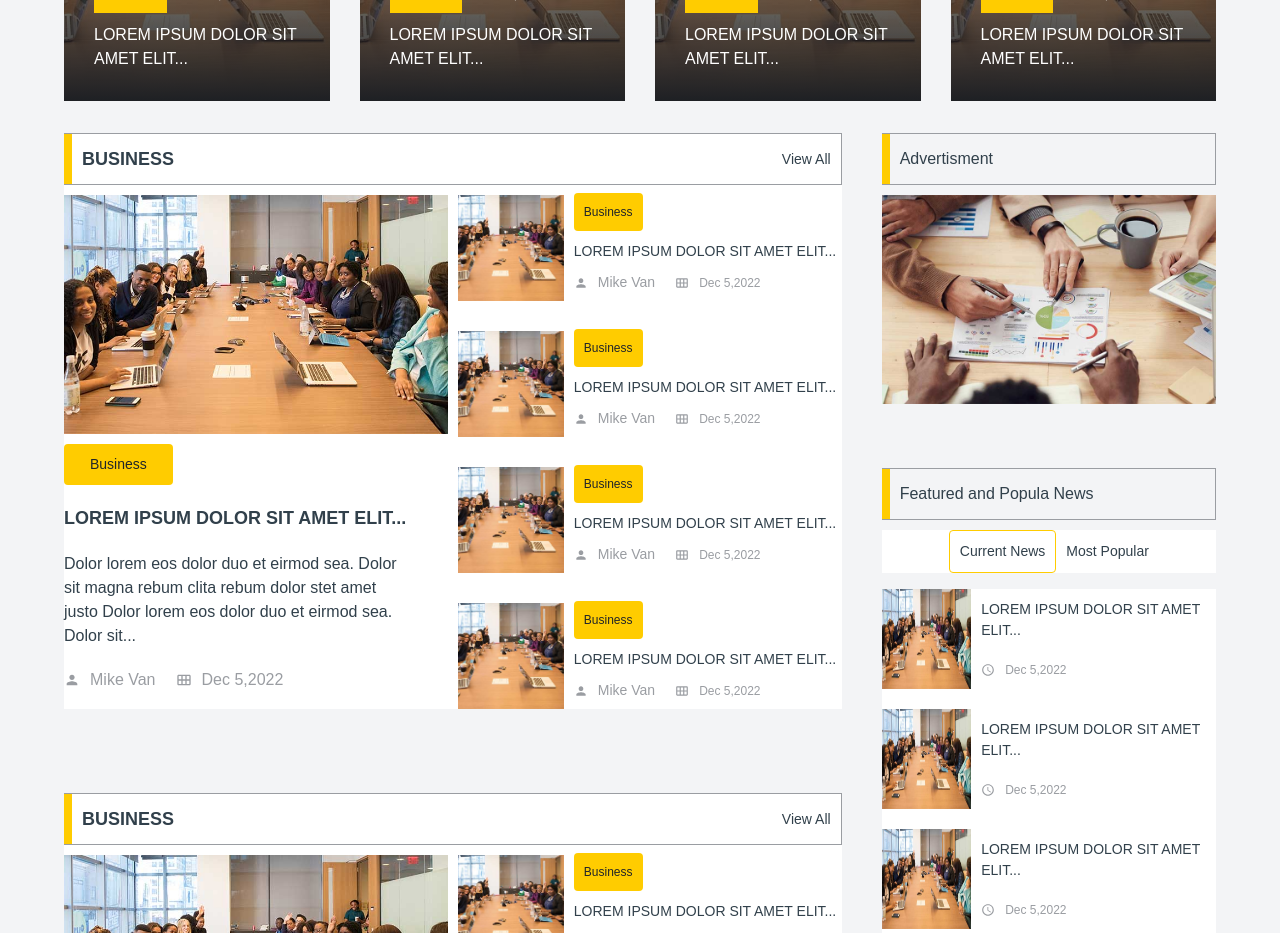
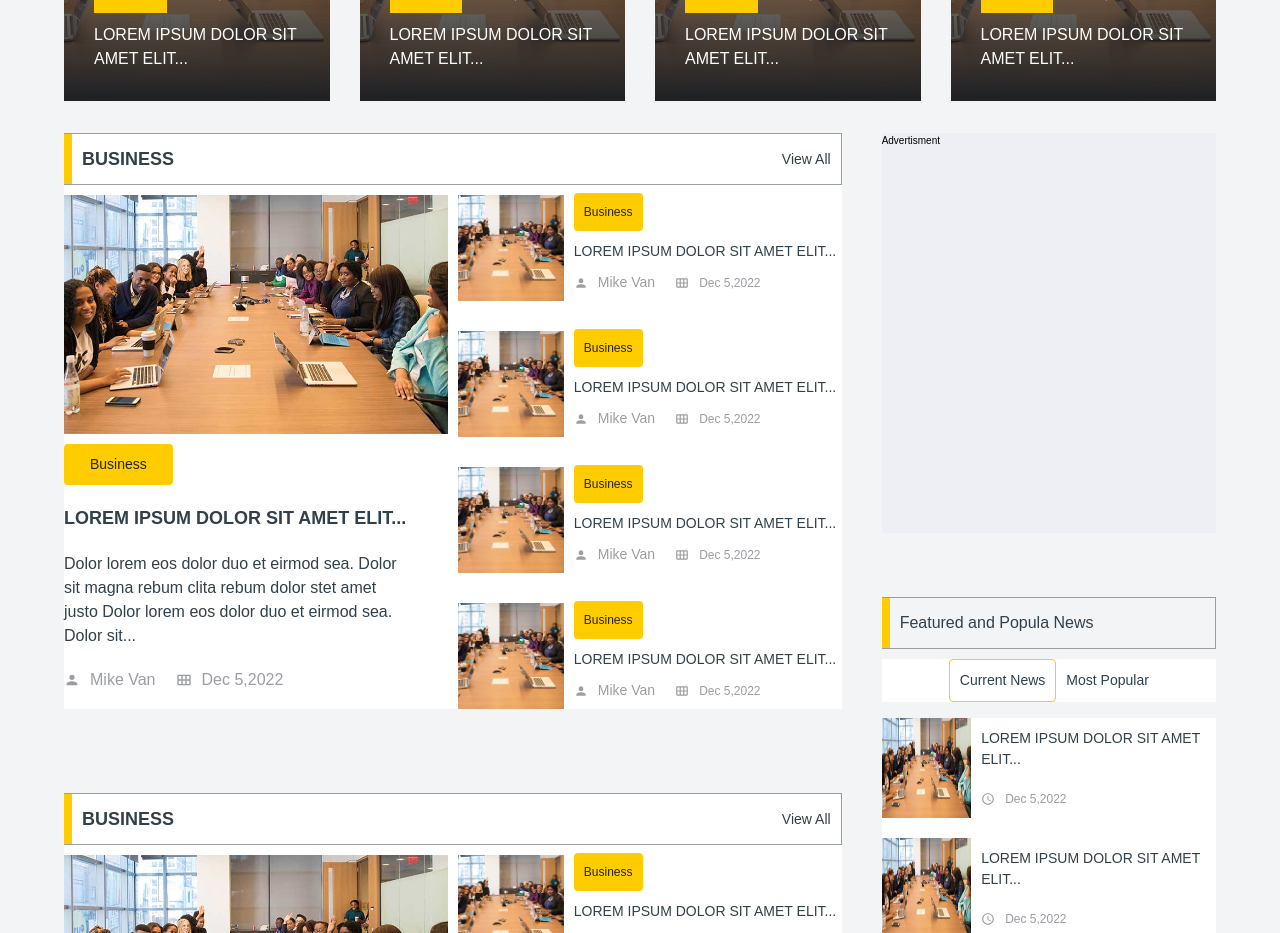
Before and after one commit to Sagni-prog/News-website, a React (Create React App) app: page / in a window 1280 px wide. Shown: the part 1220-2153 px from the top of the page. Built offline with nearby package versions, Linux system fonts and the light colour scheme.

Commit message:
ads-added

```diff
--- a/package.json
+++ b/package.json
@@ -8,6 +8,7 @@
     "@testing-library/jest-dom": "^5.16.5",
     "@testing-library/react": "^13.4.0",
     "@testing-library/user-event": "^13.5.0",
+    "axios": "^1.2.1",
     "framer-motion": "^7.6.19",
     "react": "^18.2.0",
     "react-dom": "^18.2.0",
--- a/src/ads/SideAd.js
+++ b/src/ads/SideAd.js
@@ -3,16 +3,11 @@ import ad1 from '../assets/images/news-800x500-1.jpg'
 
 const SideAd = () => {
   return (
-    <div className='mb-l'>
-        <div className='flex align-center border gap-1 mb-1'>
-          <div className='dash'></div>
-             <h5 className=' font-16 font-montserrat h-5 flex align-center color-dark'>
-                Advertisment
-            </h5>
-        </div>
+    <div className='mb-l  ads'>
 
         <div className='w-100 h-100'>
-            <img className='img-profile' src = { ad1 } alt = 'hello'/>
+        <h4 className = 'font-light-gray font-montserrat'>Advertisment</h4>
+            {/* <img className='img-profile' src = { ad1 } alt = 'hello'/> */}
         </div>
     </div>
   )
--- a/src/index.css
+++ b/src/index.css
@@ -13,6 +13,10 @@
 body{
     /* background-color: #EDEFF4; */
     background-color: #fff;
+}
+.ads{
+    height: 40rem;
+    background-color: #EDEFF4;
 }
 html{
     font-size: 10px;
```
Also changed, not shown: 1 other file (tests, documents, lock files or other folders).
